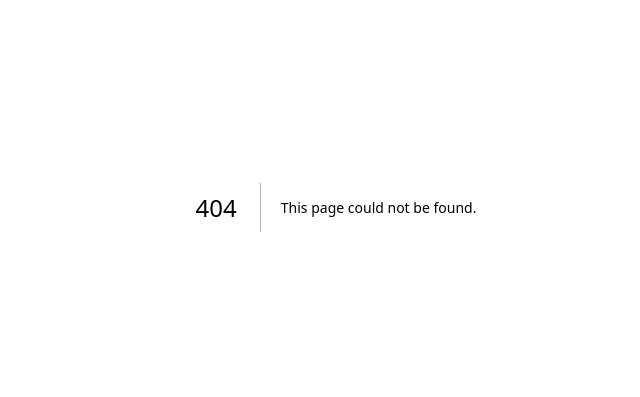
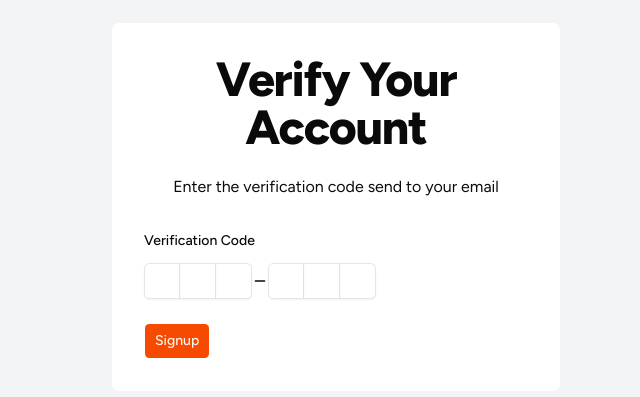
Before and after one commit to ahmadsiddique-dev/feedo, a Next.js app: page /verify/1 in a window 1280 px wide. Before the commit this address had no page. Shown: the part 193-590 px from the top of the page, without its empty margins (304-944 px from the left). Built offline with nearby package versions, Linux system fonts and the light colour scheme.

Commit message:
signup proccess is completed successfully

```diff
--- a/package.json
+++ b/package.json
@@ -20,6 +20,7 @@
     "bcryptjs": "^3.0.3",
     "class-variance-authority": "^0.7.1",
     "clsx": "^2.1.1",
+    "input-otp": "^1.4.2",
     "lucide-react": "^0.562.0",
     "mongoose": "^9.1.2",
     "next": "16.1.1",
--- a/src/app/(auth)/auth/[username]/page.tsx
+++ /dev/null
@@ -1,11 +0,0 @@
-import React from 'react'
-
-const page = () => {
-  return (
-    <div>
-      I am broom
-    </div>
-  )
-}
-
-export default page
--- a/src/app/(auth)/signup/page.tsx
+++ b/src/app/(auth)/signup/page.tsx
@@ -70,6 +70,7 @@ export default function Component() {
             onClick: () => console.log('Undo')
           }
         })
+        router.replace(`/verify/${data.username}`)
       }
       if(!response.data.success) {
         toast.error("Signing user failed", {
--- /dev/null
+++ b/src/app/(auth)/verify/[username]/page.tsx
@@ -0,0 +1,91 @@
+"use client"
+import { Button } from '@/components/ui/button';
+import { Field, FieldError, FieldGroup, FieldLabel } from '@/components/ui/field';
+import { Input } from '@/components/ui/input';
+import { InputOTP, InputOTPGroup, InputOTPSeparator, InputOTPSlot } from '@/components/ui/input-otp';
+import { verifySchema } from '@/schemas/verifySchema';
+import { zodResolver } from '@hookform/resolvers/zod';
+import axios from 'axios';
+import { Loader2 } from 'lucide-react';
+import { useParams, useRouter } from 'next/navigation'
+import React, { useState } from 'react'
+import { Controller, useForm } from 'react-hook-form';
+import { toast } from 'sonner';
+import * as z from 'zod';
+
+const page = () => {
+
+    const router = useRouter();
+    const param =  useParams();
+    const [isSubmitting, setIsSubmitting] = useState(false)
+
+    const form = useForm<z.infer<typeof verifySchema>>({
+        resolver: zodResolver(verifySchema)
+    })
+
+    const onSubmit = async (data: z.infer<typeof verifySchema>) => {
+        try {
+            console.log("Code: ", data.code)
+            setIsSubmitting(true)
+            const response = await axios.post('/api/verifycode', {
+                username: param.username,
+                code: data.code
+            })
+
+            toast.success("Success", {
+                description: response.data.message,
+                action: 'Undo'
+            })
+        } catch (error: any) {
+            toast.error("Failed", {
+                description: error.message || 'An unexpected error occured',
+                action: 'Undo'
+            })
+        }finally {
+            setIsSubmitting(false)
+        }
+    }
+  return (
+    <div className="min-h-screen justify-center items-center flex bg-gray-100">
+        <div className="w-full max-w-md p-8 space-y-8 bg-white rounded-lg shadow-mg">
+          <div className="text-center">
+            <h1 className="text-4xl font-extrabold tracking-tight lg:text-5xl mb-6">Verify Your Account</h1>
+            <p className="mb-4">Enter the verification code send to your email</p>
+          </div>
+          <form onSubmit={form.handleSubmit(onSubmit)}>
+          <FieldGroup>
+            <Controller
+            name="code"
+            control={form.control}
+            render={({ field, fieldState }) => (
+                <Field data-invalid={fieldState.invalid}>
+                <FieldLabel htmlFor={field.name}>Verification Code</FieldLabel>
+                <InputOTP {...field} maxLength={6}>
+                <InputOTPGroup>
+                    <InputOTPSlot index={0} />
+                    <InputOTPSlot index={1} />
+                    <InputOTPSlot index={2} />
+                </InputOTPGroup>
+                <InputOTPSeparator />
+                <InputOTPGroup>
+                    <InputOTPSlot index={3} />
+                    <InputOTPSlot index={4} />
+                    <InputOTPSlot index={5} />
+                </InputOTPGroup>
+                </InputOTP>
+                {fieldState.invalid && <FieldError errors={[fieldState.error]} />}
+                </Field>
+            )}
+            />
+          </FieldGroup>
+          <br />
+          <Button type="submit" disabled={isSubmitting}>
+                  {isSubmitting ? <> <Loader2 className="mr-2 h-4 w-4 animate-spin" /> Please wait </>: ('Signup')}
+              </Button>
+          </form>
+        </div>
+      </div>
+  )
+}
+
+export default page
--- a/src/app/api/verifycode/route.ts
+++ b/src/app/api/verifycode/route.ts
@@ -9,10 +9,11 @@ export async function POST(request: Request) {
     const decodedUsername = decodeURIComponent(username);
     const user = await UserModel.findOne({ username: decodedUsername });
 
+    console.log("user : ", user)
     if (!user) {
       return Response.json(
         { success: false, message: "User not found" },
-        { status: 500 }
+        { status: 404 }
       );
     }
 
--- a/src/app/layout.tsx
+++ b/src/app/layout.tsx
@@ -2,6 +2,7 @@ import type { Metadata } from "next";
 import { Geist, Geist_Mono, Figtree } from "next/font/google";
 import "./globals.css";
 import AuthProvider from "@/context/AuthProvider";
+import { Toaster } from "sonner";
 
 const figtree = Figtree({subsets:['latin'],variable:'--font-sans'});
 
@@ -32,6 +33,7 @@ export default function RootLayout({
         className={`${geistSans.variable} ${geistMono.variable} antialiased`}
         >
         {children}
+        <Toaster richColors position="top-right" />
       </body>
       </AuthProvider>
     </html>
--- /dev/null
+++ b/src/components/ui/input-otp.tsx
@@ -0,0 +1,87 @@
+"use client"
+
+import * as React from "react"
+import { OTPInput, OTPInputContext } from "input-otp"
+
+import { cn } from "@/lib/utils"
+import { MinusIcon } from "lucide-react"
+
+function InputOTP({
+  className,
+  containerClassName,
+  ...props
+}: React.ComponentProps<typeof OTPInput> & {
+  containerClassName?: string
+}) {
+  return (
+    <OTPInput
+      data-slot="input-otp"
+      containerClassName={cn(
+        "cn-input-otp flex items-center has-disabled:opacity-50",
+        containerClassName
+      )}
+      spellCheck={false}
+      className={cn(
+        "disabled:cursor-not-allowed",
+        className
+      )}
+      {...props}
+    />
+  )
+}
+
+function InputOTPGroup({ className, ...props }: React.ComponentProps<"div">) {
+  return (
+    <div
+      data-slot="input-otp-group"
+      className={cn("has-aria-invalid:ring-destructive/20 dark:has-aria-invalid:ring-destructive/40 has-aria-invalid:border-destructive rounded-md has-aria-invalid:ring-[3px] flex items-center", className)}
+      {...props}
+    />
+  )
+}
+
+function InputOTPSlot({
+  index,
+  className,
+  ...props
+}: React.ComponentProps<"div"> & {
+  index: number
+}) {
+  const inputOTPContext = React.useContext(OTPInputContext)
+  const { char, hasFakeCaret, isActive } = inputOTPContext?.slots[index] ?? {}
+
+  return (
+    <div
+      data-slot="input-otp-slot"
+      data-active={isActive}
+      className={cn(
+        "dark:bg-input/30 border-input data-[active=true]:border-ring data-[active=true]:ring-ring/50 data-[active=true]:aria-invalid:ring-destructive/20 dark:data-[active=true]:aria-invalid:ring-destructive/40 aria-invalid:border-destructive data-[active=true]:aria-invalid:border-destructive size-9 border-y border-r text-sm shadow-xs transition-all outline-none first:rounded-l-md first:border-l last:rounded-r-md data-[active=true]:ring-[3px] relative flex items-center justify-center data-[active=true]:z-10",
+        className
+      )}
+      {...props}
+    >
+      {char}
+      {hasFakeCaret && (
+        <div className="pointer-events-none absolute inset-0 flex items-center justify-center">
+          <div className="animate-caret-blink bg-foreground h-4 w-px duration-1000 bg-foreground h-4 w-px" />
+        </div>
+      )}
+    </div>
+  )
+}
+
+function InputOTPSeparator({ ...props }: React.ComponentProps<"div">) {
+  return (
+    <div
+      data-slot="input-otp-separator"
+      className="[&_svg:not([class*='size-'])]:size-4 flex items-center"
+      role="separator"
+      {...props}
+    >
+      <MinusIcon
+      />
+    </div>
+  )
+}
+
+export { InputOTP, InputOTPGroup, InputOTPSlot, InputOTPSeparator }
```
Also changed, not shown: 1 other file (tests, documents, lock files or other folders).
